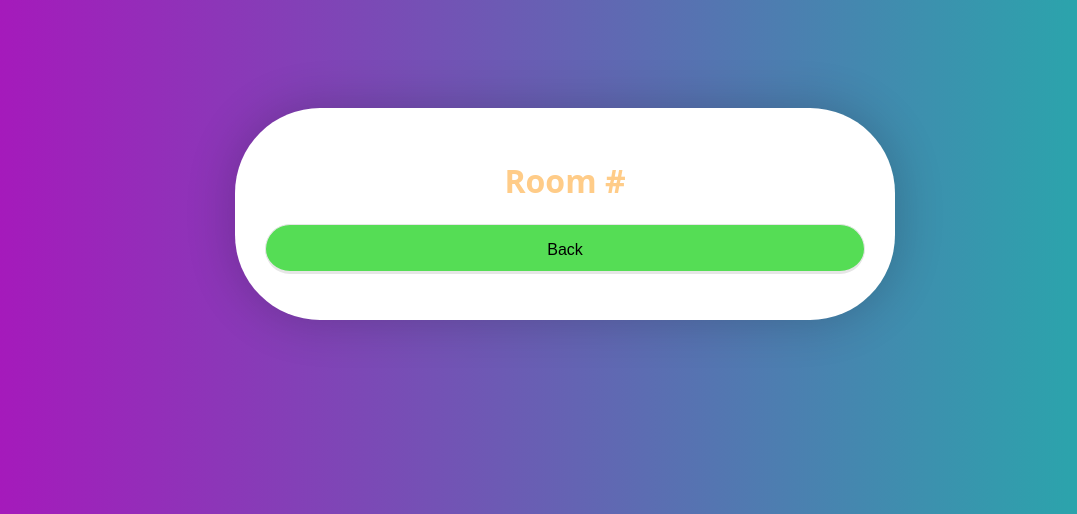
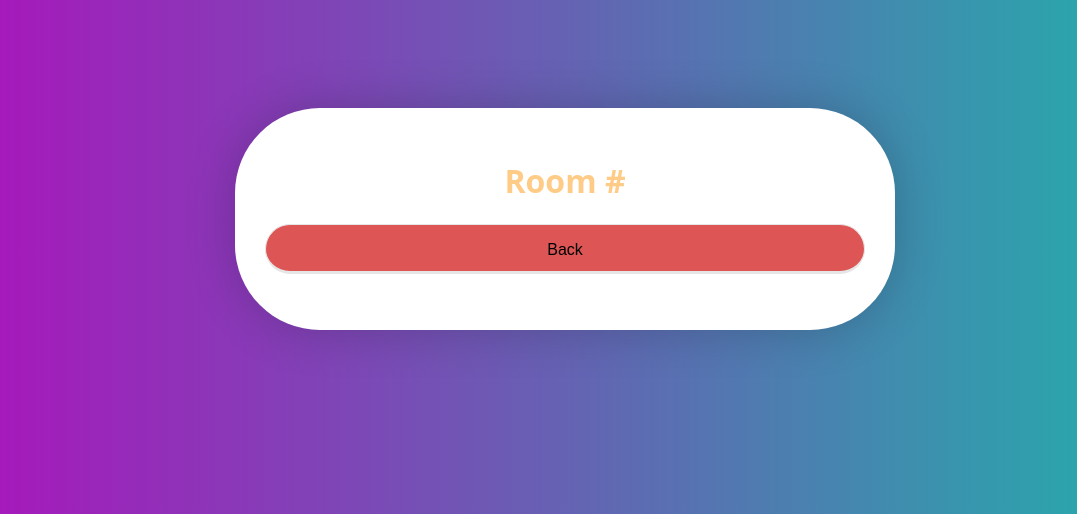
Before and after one commit to fenykep/zoliprojekt, a PHP site: page /szoba.php in a window 1280 px wide. Shown: the top 514 px of the page, without its empty margins (75-1152 px from the left). Run offline with PHP 8.4, Linux system fonts and the light colour scheme; data that the repository does not hold is empty.

Commit message:
piros gomb meg most minden egész stabil

```diff
--- a/email.php
+++ b/email.php
@@ -2,7 +2,7 @@
 <html>
 	<head>
 		<meta charset="utf-8">
-		<link rel="stylesheet" href="/zoliprojekt/nstyle.css">
+		<link rel="stylesheet" href="/zoliprojekt/ustyle.css">
 	</head>
 
 	<body>
--- a/index.php
+++ b/index.php
@@ -2,7 +2,7 @@
 <html>
 	<head>
 		<meta charset="utf-8">
-		<link rel="stylesheet" href="/zoliprojekt/nstyle.css">
+		<link rel="stylesheet" href="/zoliprojekt/ustyle.css">
 	</head>
 
 	<body>
--- a/szoba.php
+++ b/szoba.php
@@ -1,7 +1,7 @@
 <html>
 	<head>
 		<meta charset="utf-8">
-		<link rel="stylesheet" href="/zoliprojekt/nstyle.css">
+		<link rel="stylesheet" href="/zoliprojekt/ustyle.css">
 	</head>
 
 	<body>
@@ -55,7 +55,7 @@
  					';
 
 			}
-			echo '<button form="haza" >Back</button>';
+			echo '<button style="background-color: #d55" form="haza" >Back</button>';
 			echo "</form></div>";
 
 		?>
--- a/nstyle.css
+++ b/ustyle.css
@@ -48,12 +48,13 @@ button {
 	display: inline-block;
 	width: 100%;
 	padding: 0 20px;
+	margin-bottom: 10px;
 	line-height: 50px;
 	height: 50px;
 	background: white;
 	border: solid 1px #e6e6e6;
 	border-bottom-width: 3px;
-	border-radius: 35px;
+	border-radius: 25px;
 	transition: all 0.3s ease;
 	-webkit-transition: all 0.3s ease;
 	outline: none;
@@ -63,7 +64,7 @@ button {
 }
 
 .card form input:not(:last-child) {
-	margin-bottom: 30px;
+	margin-bottom: 10px;
 }
 
 .card form input:last-child {
```
